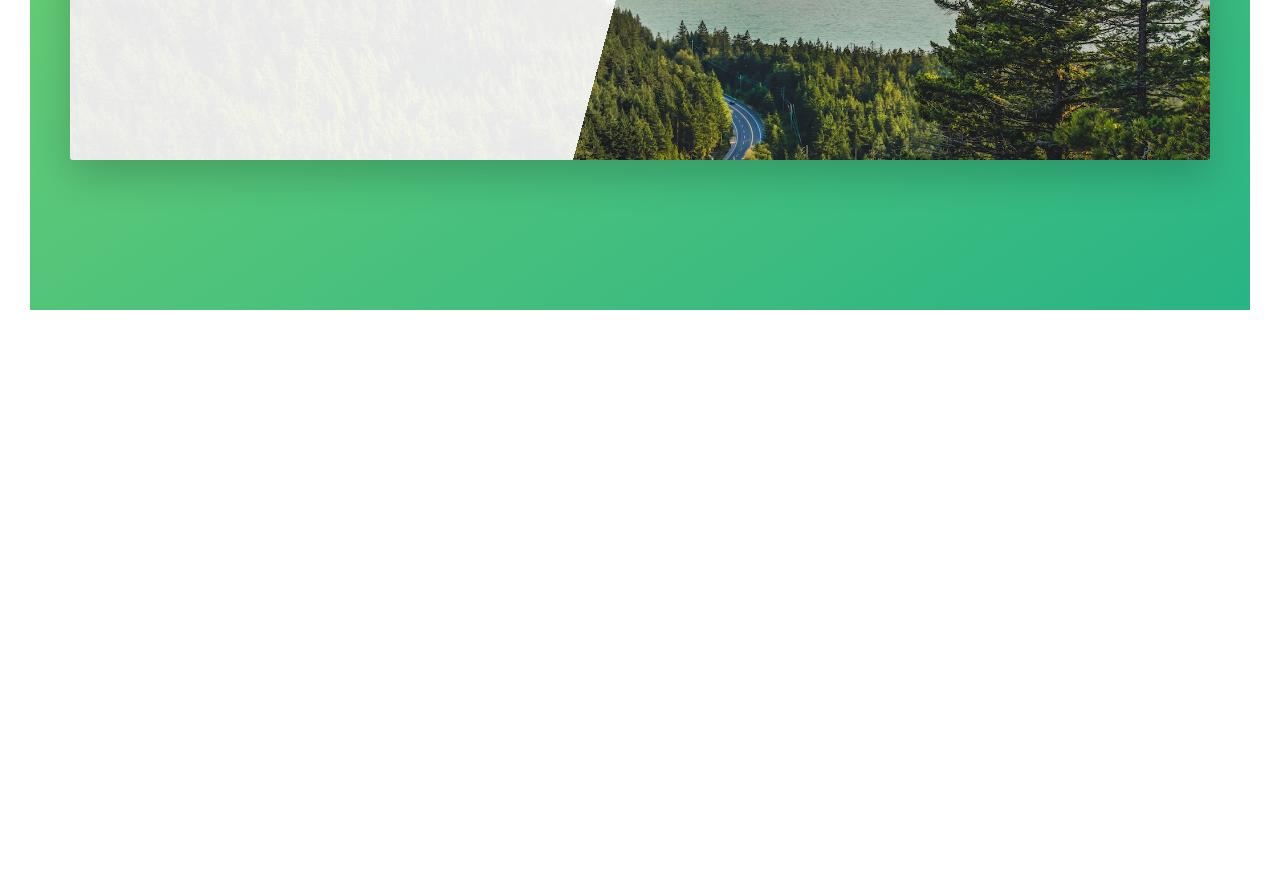
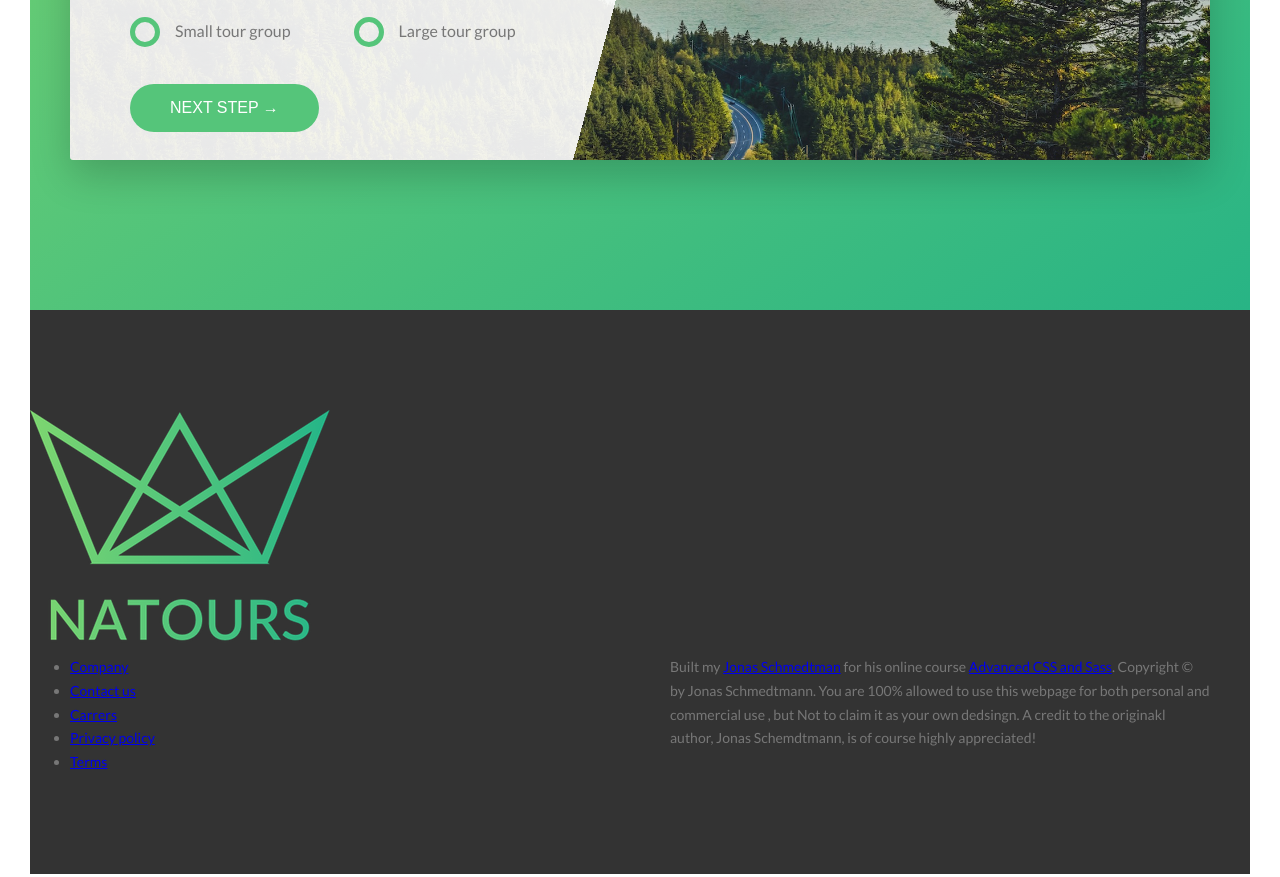
Before and after one commit to idriuk2/advanced_css, a website: page natours/index.html in a window 1280 px wide. Shown: the part 4829-5706 px from the top of the page. Before the commit the page ends 5169 px from the top, so only its background shows below. Drawn offline with Linux system fonts and the light colour scheme.

Commit message:
radio, after

```diff
--- a/natours/index.html
+++ b/natours/index.html
@@ -278,12 +278,65 @@
                                     <input type="email" class="form__input"  placeholder="Email address" id="email" required>
                                     <label for="email" class="form__label">Email address</label>
                                 </div>
+
+                                <div class="form__group u-margin-bottom-medium">
+                                    <div class="form__radio-group">
+                                        <input type="radio" class="form__radio-input" id="small" name="size">
+                                        <label for="small" class="form__radio-label">
+                                            <span class="form__radio-button"></span>
+                                            Small tour group</label>
+                                    </div>
+                                    <div class="form__radio-group">
+                                        <input type="radio" class="form__radio-input" id="large" name="size">
+                                        <label for="large" class="form__radio-label">
+                                            <span class="form__radio-button"></span>
+                                            Large tour group</label>
+                                    </div>
+                                </div>
+
+                                <div class="form__group">
+                                    <button class="btn btn--green">Next step &rarr;</button>
+                                </div>
                             </form>
                         </div>
                     </div>
                 </div>
             </section>
         </main>
+
+        <footer class="footer">
+            <div class="footer__logo-box">
+                <img src="img/logo-green-2x.png" alt="Full logo" class="footer__logo">
+            </div>
+            <div class="row">
+                <div class="col-1-of-2">
+                    <div class="footer__navigation">
+                        <ul class="footer__list">
+                            <li class="footer__item">
+                                <a href="#" class="footer__link">Company</a>
+                            </li>
+                            <li class="footer__item">
+                                <a href="#" class="footer__link">Contact us</a>
+                            </li>
+                            <li class="footer__item">
+                                <a href="#" class="footer__link">Carrers</a>
+                            </li>
+                            <li class="footer__item">
+                                <a href="#" class="footer__link">Privacy policy</a>
+                            </li>
+                            <li class="footer__item">
+                                <a href="#" class="footer__link">Terms</a>
+                            </li>
+                        </ul>
+                    </div>
+                </div>
+                <div class="col-1-of-2">
+                    <p class="footer__copyright">
+                        Built my <a href="#" class="footer__link">Jonas Schmedtman</a> for his online course <a href="#" class="footer__link">Advanced CSS and Sass</a>. Copyright &copy; by Jonas Schmedtmann. You are 100% allowed to use this webpage for both personal and commercial use , but Not to claim it as your own dedsingn. A credit to the originakl author, Jonas Schemdtmann, is of course highly appreciated!
+                    </p>
+                </div>
+            </div>
+        </footer>
 
 
         <!--
--- a/natours/sass/abstracts/_variables.scss
+++ b/natours/sass/abstracts/_variables.scss
@@ -14,6 +14,7 @@ $color-grey-light-2: #eee;
 
 $color-grey-dark: #777;
 $color-grey-dark-2: #999;
+$color-grey-dark-3: #333;
 
 $color-white: #fff;
 $color-black: #000;
--- a/natours/sass/base/_utilities.scss
+++ b/natours/sass/base/_utilities.scss
@@ -1,17 +1,17 @@
 .u-center-text {
-  text-align: center;
+  text-align: center !important;
 }
 
 .u-margin-bottom-big {
-  margin-bottom: 8rem;
+  margin-bottom: 8rem !important;
 }
 .u-margin-bottom-medium {
-  margin-bottom: 4rem;
+  margin-bottom: 4rem !important;
 }
 
 .u-margin-bottom-small {
-  margin-bottom: 1.5rem;
+  margin-bottom: 1.5rem !important;
 }
 
-.u-margin-top-big { margin-top: 8rem; }
-.u-margin-top-huge { margin-top: 10rem; }
+.u-margin-top-big { margin-top: 8rem !important; }
+.u-margin-top-huge { margin-top: 10rem !important; }
--- a/natours/sass/components/_form.scss
+++ b/natours/sass/components/_form.scss
@@ -14,6 +14,7 @@
     border-bottom: 3px solid transparent;
     width: 90%;
     display: block;
+    transition: all .3s;
 
     &:focus {
       outline: none;
@@ -44,4 +45,50 @@
     visibility: hidden;
     transform: translateY(-4rem);
   }
+
+  &__radio-group {
+    width: 49%;
+    display: inline-block;
+  }
+
+  &__radio-input {
+    display: none;
+  }
+
+  &__radio-label {
+    font-size: $default-font-size;
+    cursor: pointer;
+    position: relative;
+    padding-left: 4.5rem;
+  }
+
+  &__radio-button {
+    height: 3rem;
+    width: 3rem;
+    border: 5px solid $color-primary;
+    border-radius: 50%;
+    display: inline-block;
+    position: absolute;
+    left: 0;
+    top: -.4rem;
+
+    &::after {
+      content: "";
+      display: block;
+      height: 1.3rem;
+      width: 1.3rem;
+      border-radius: 50%;
+      position: absolute;
+      top: 50%;
+      left: 50%;
+      transform: translate(-50%, -50%);
+      background-color: $color-primary;
+      opacity: 0;
+      transition: opacity .2s;
+    }
+  }
+
+  &__radio-input:checked ~ &__radio-label &__radio-button::after {
+    opacity: 1;
+  }
 }
--- a/natours/sass/components/button.scss
+++ b/natours/sass/components/button.scss
@@ -1,4 +1,5 @@
 .btn {
+  &,
   &:link,
   &:visited {
     text-transform: uppercase;
@@ -9,10 +10,14 @@
     transition: all .2s;
     position: relative;
     font-size: $default-font-size;
+
+    //Change for the <button> element
+    border: none;
+    cursor: pointer;
   }
 
 
-  &:hover {
+  &:hover{
     transform: translateY(-0.3rem);
     box-shadow: 0 1rem 2rem rgba($color-black,.2);
 
@@ -22,7 +27,9 @@
     }
   }
 
-  &:active {
+  &:active,
+  &:focus  {
+    outline: none;
     transform: translateY(-0.1rem);
     box-shadow: 0 .5rem 1rem rgba($color-black,.2);
   }
--- /dev/null
+++ b/natours/sass/layout/_footer.scss
@@ -0,0 +1,9 @@
+.footer {
+  background-color: $color-grey-dark-3;
+  padding: 10rem 0;
+  font-size: 1.4rem;
+
+  &__logo-box {
+
+  }
+}
--- a/natours/sass/main.scss
+++ b/natours/sass/main.scss
@@ -17,5 +17,6 @@
 
 @import "layout/grid";
 @import "layout/header";
+@import "layout/footer";
 
 @import "pages/home";
```
Also changed, not shown: natours/css/style.css.
